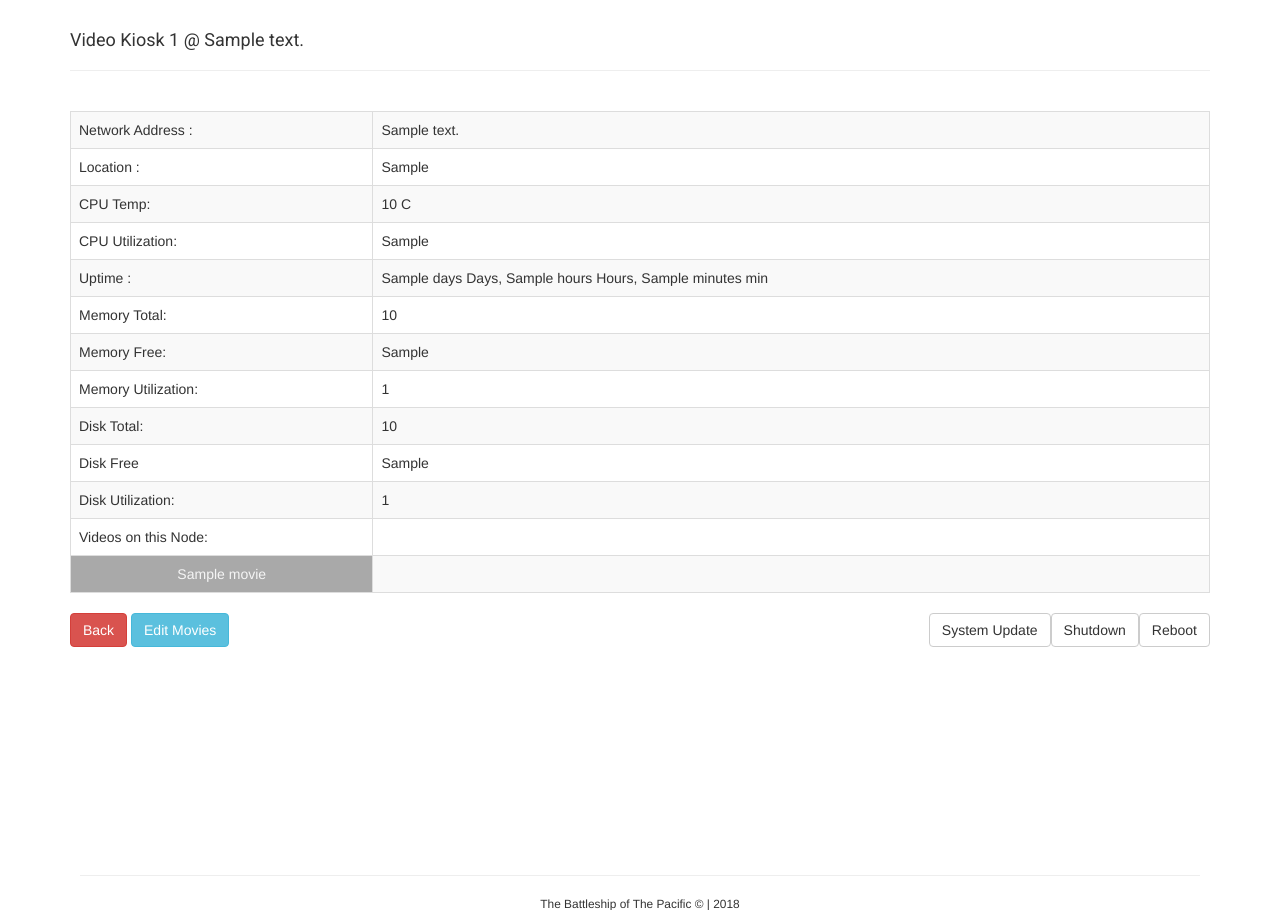
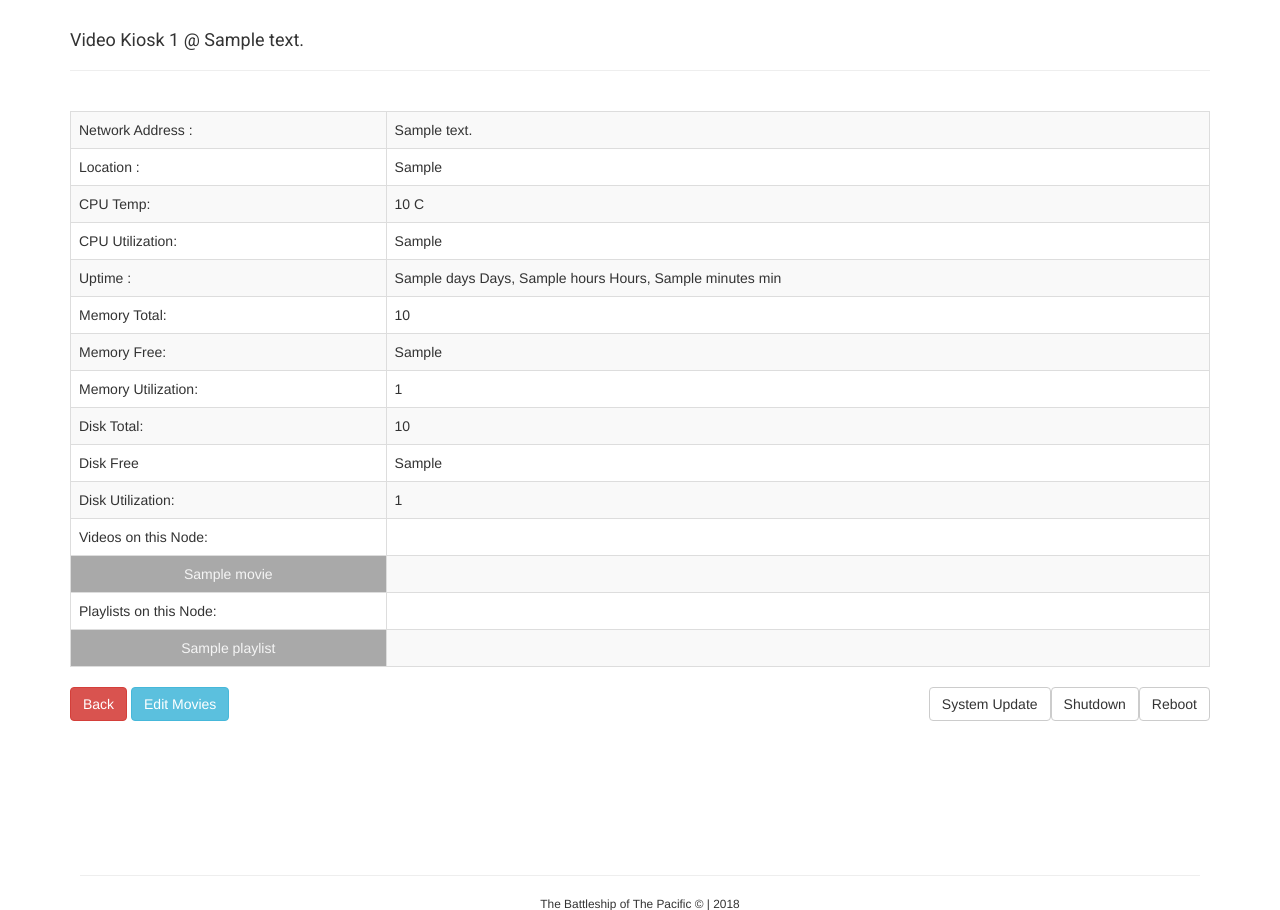
Before and after one commit to MrExeter/battleship_video_controller, a Flask app: template app/kiosk/templates/kiosk_detail.html in a window 1280 px wide. Shown: the part 90-1000 px from the top of the page. Run offline with Flask 2, Linux system fonts and the light colour scheme; tables that the repository leaves empty hold one stand-in row (values such as "Sample post"); the template is opened without the code that fills it: values that come from a table or form of the project are taken from there, most other values are stand-ins (such as "Sample title", 1, 10 or a date in 2020); some libraries are stand-ins or nearby versions.

Commit message:
Add playlist display, lopp and stop controls

```diff
--- a/app/kiosk/templates/kiosk_detail.html
+++ b/app/kiosk/templates/kiosk_detail.html
@@ -63,8 +63,6 @@
 
                 {% if status.movie_data %}
 
-
-
                     {% for movie in status.movie_data %}
                         <tr>
                             {% if movie.currently_playing=='True' %}
@@ -99,6 +97,55 @@
                         <td>No Videos Loaded</td>
                     </tr>
                 {% endif %}
+
+                <tr>
+                    <td>Playlists on this Node:</td>
+                    <td></td>
+                </tr>
+
+                {% if status.playlist_data %}
+
+                    {% for playlist in status.playlist_data %}
+
+                        <tr>
+                            {% if playlist.currently_playing=='True' %}
+                                <td style="text-align: center; color: whitesmoke" bgcolor="green">
+                                    {{ playlist.name }}
+                                </td>
+                            {% else %}
+                                <td style="text-align: center; color: whitesmoke" bgcolor="#a9a9a9">
+                                    {{ playlist.name }}
+                                </td>
+
+                            {% endif %}
+
+                            <td>
+                                {% if playlist.currently_playing=='False' %}
+                                    <a href="{{ url_for('main.loop_playlist', kiosk_id=kiosk.id, playlist_id=playlist.id) }}">
+                                        <button  class="btn btn-success"  label="Loop Playlist" name="Loop">Loop Playlist</button>
+                                    </a>
+                                {% endif %}
+                                {% if playlist.currently_playing=='True' %}
+                                    <a href="{{ url_for('main.stop_loop_playlist', kiosk_id=kiosk.id) }}">
+                                        <button  class="btn btn-danger"  label="Stop" name="Stop">Stop Loop</button>
+                                    </a>
+                                {% endif %}
+
+                            </td>
+                        </tr>
+
+
+                    {% endfor %}
+
+                {% else %}
+                    <tr>
+                        <td></td>
+                        <td>No playlists found</td>
+                    </tr>
+
+                {% endif %}
+
+
 
             </table>
             <a  href={{ url_for('main.kiosk_list') }}>
```
Also changed, not shown: app/kiosk/routes.py (+54 -1 lines).
